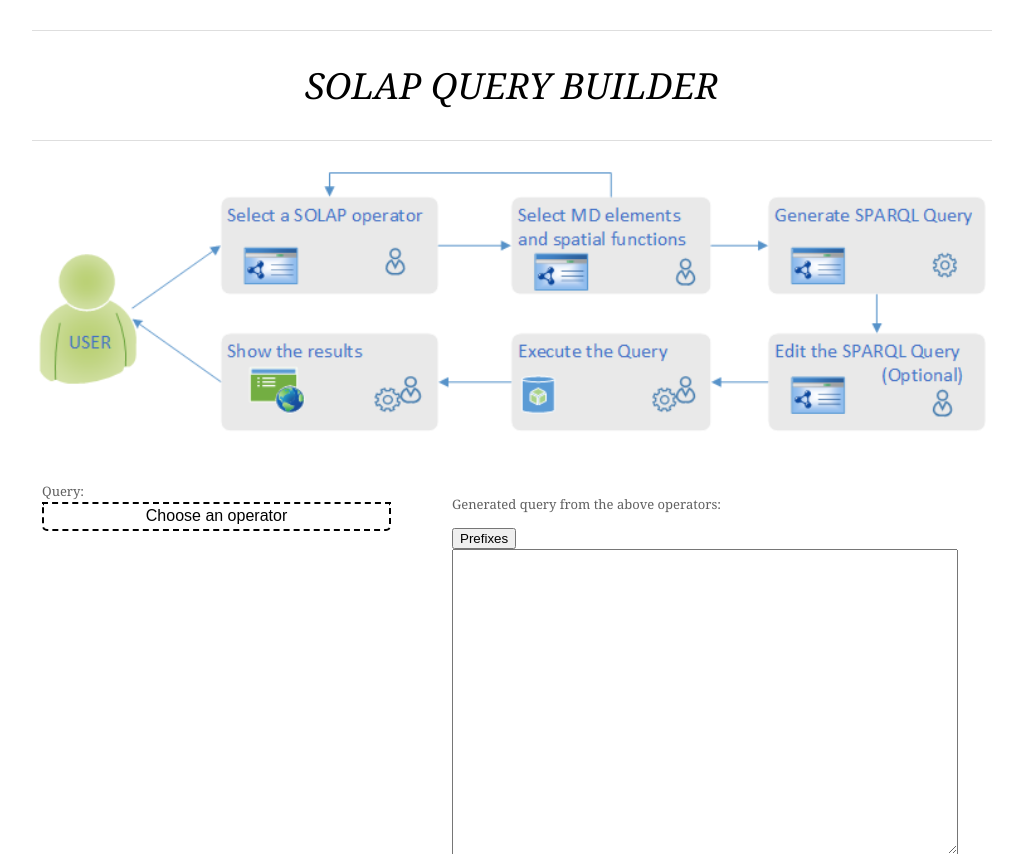
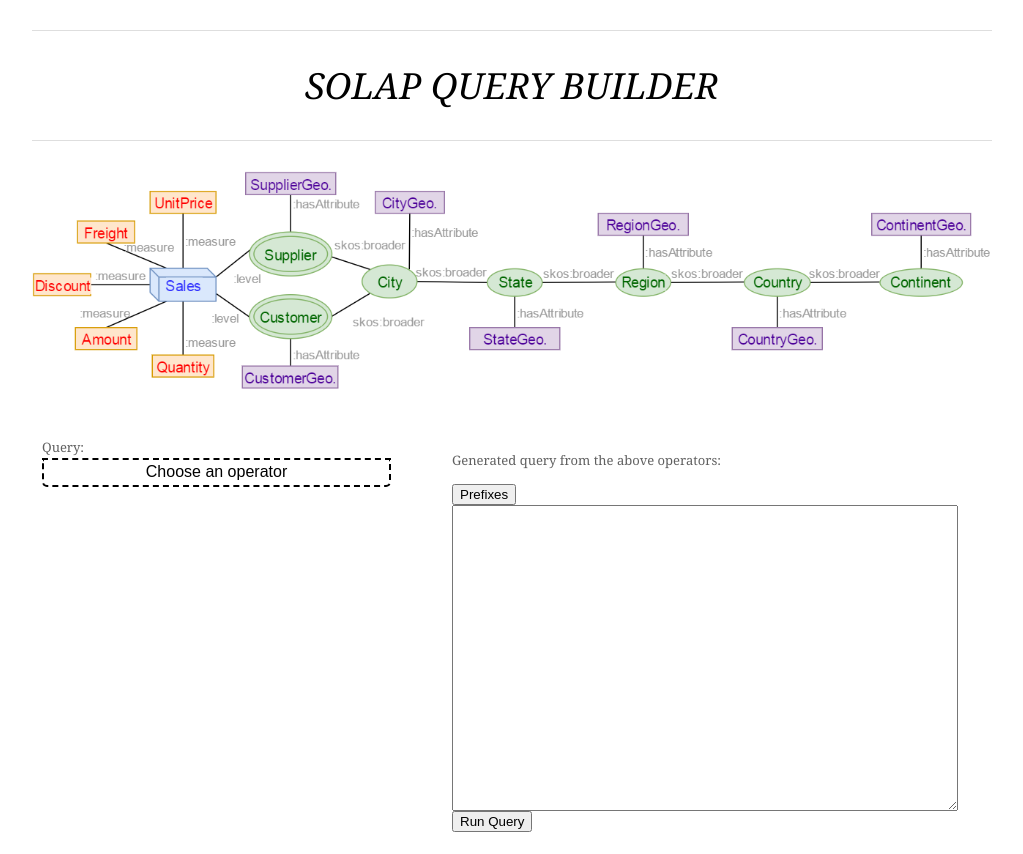
Before and after one commit to JacobNielsenn/QB4SOLAP, a PHP site: page /SOLAPTool/index.php in a window 1280 px wide. Shown: the part 87-941 px from the top of the page, without its empty margins (128-1151 px from the left). Run offline with PHP 8.4, Linux system fonts and the light colour scheme; some libraries are stand-ins or nearby versions.

Commit message:
schema image is added and updated

```diff
--- a/EXTBIwebsite/SOLAPTool/index.php
+++ b/EXTBIwebsite/SOLAPTool/index.php
@@ -76,7 +76,7 @@
 			<?php include 'headline.html';?>
 			<!-- content body -->
             <div id="schema">
-                <img id="myImg" src="./images/testImage.png" width="100%">
+                <img id="myImg" src="./images/gnwSchema.png" width="100%">
             </div>
 			<div id="content" style="width:960px;">
 				<!-- main content -->
```
Also changed, not shown: EXTBIwebsite/SOLAPTool/images/gnwSchema.png (added).
